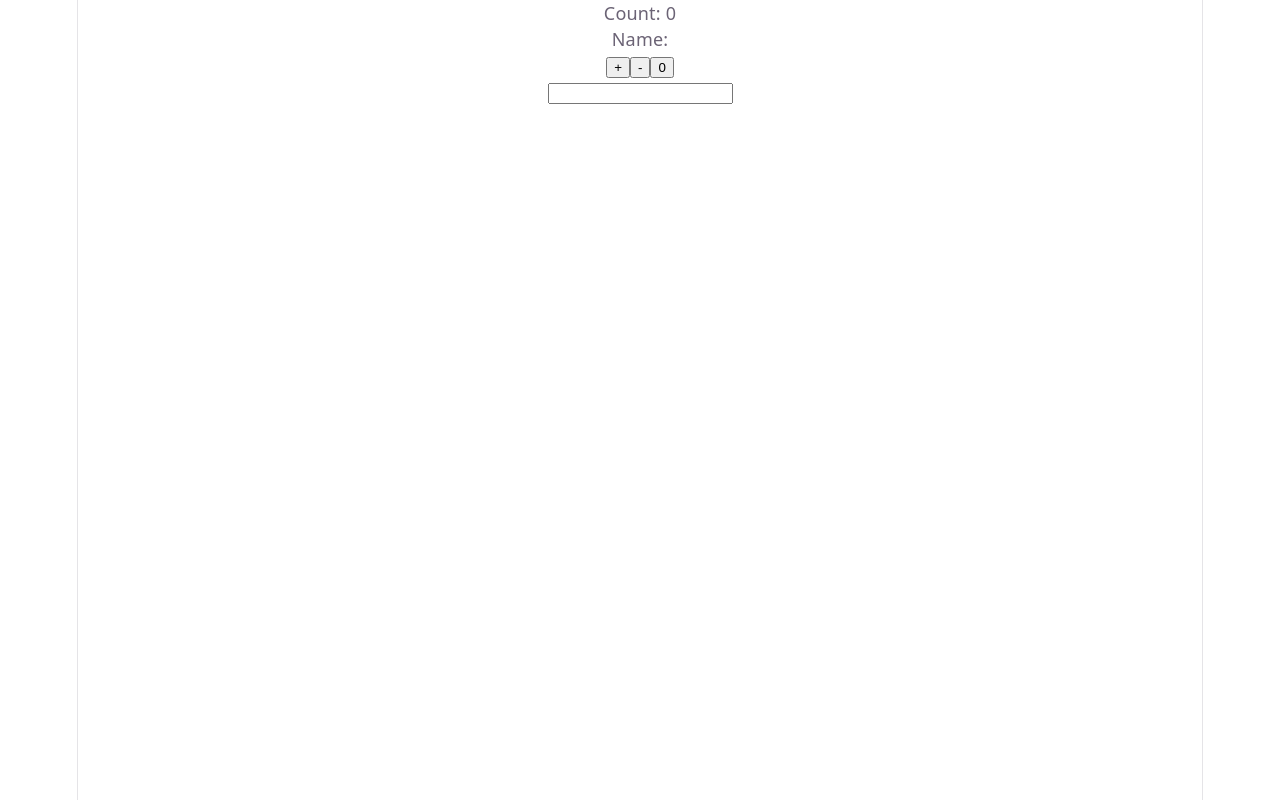
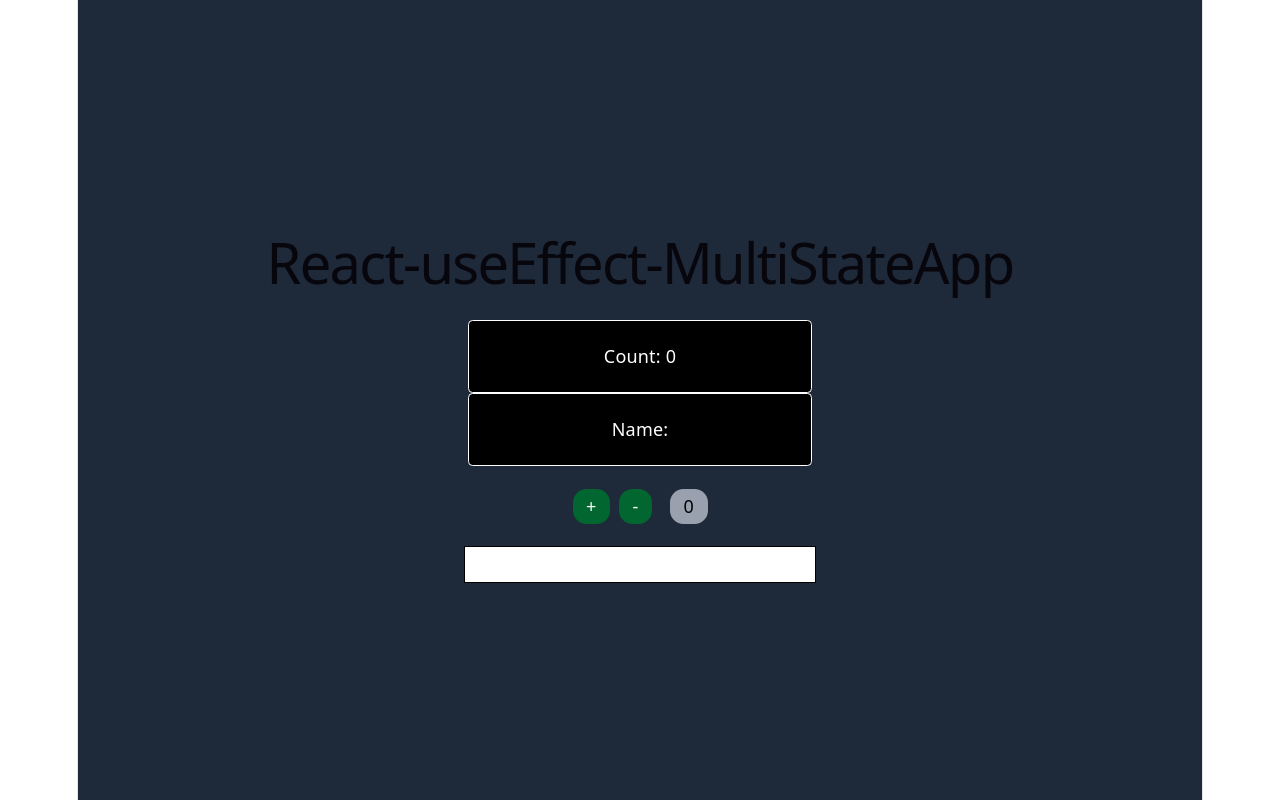
Before and after one commit to TakaDev1/React-useEffect-MultiStateApp, a React (Vite) app: page / in a window 1280 px wide. Built offline with nearby package versions, Linux system fonts and the light colour scheme.

Commit message:
style: Adjustment Design

```diff
--- a/src/App.tsx
+++ b/src/App.tsx
@@ -13,7 +13,8 @@ function App() {
   }, [count, name]);
   return (
     <>
-      <div>
+      <div className="min-h-screen bg-gray-800 flex flex-col items-center justify-center">
+        <h1 className="!mb-10">React-useEffect-MultiStateApp</h1>
         <DisplayState count={count} name={name} />
         <HandleCounter setCount={setCount} />
         <HandleName name={name} setName={setName} />
--- a/src/components/DisplayState.tsx
+++ b/src/components/DisplayState.tsx
@@ -8,8 +8,8 @@ interface DisplayInfoInterface {
 const DisplayState = ({ count, name }: DisplayInfoInterface) => {
   return (
     <div>
-      <p>Count: {count}</p>
-      <p>Name: {name}</p>
+      <p className="border w-full rounded bg-black px-30 py-5 text-white">Count: {count}</p>
+      <p className="border w-full rounded bg-black px-30 py-5 text-white">Name: {name}</p>
     </div>
   );
 };
--- a/src/components/HandleCounter.tsx
+++ b/src/components/HandleCounter.tsx
@@ -19,10 +19,24 @@ const HandleCounter = ({ setCount }: HandleCounterInterface) => {
     setCount(0);
   };
   return (
-    <div>
-      <button onClick={handleIncrement}>+</button>
-      <button onClick={handleDecrement}>-</button>
-      <button onClick={handleReset}>0</button>
+    <div className="flex w-30 justify-between my-5">
+      <div>
+        <button
+          onClick={handleIncrement}
+          className="bg-green-800 px-3 py-1 rounded-xl text-white hover:opacity-70 cursor-pointer transition mr-2"
+        >
+          +
+        </button>
+        <button
+          onClick={handleDecrement}
+          className="bg-green-800 px-3 py-1 rounded-xl text-white hover:opacity-70 cursor-pointer transition"
+        >
+          -
+        </button>
+      </div>
+      <button onClick={handleReset} className="bg-gray-400 text-black px-3 py-1 rounded-xl">
+        0
+      </button>
     </div>
   );
 };
--- a/src/components/HandleName.tsx
+++ b/src/components/HandleName.tsx
@@ -12,7 +12,12 @@ const HandleName = ({ name, setName }: HandleNameInterface) => {
 
   return (
     <div>
-      <input type="text" value={name} onChange={handleName} />
+      <input
+        type="text"
+        value={name}
+        onChange={handleName}
+        className="border px-10 py-1 text-center bg-white text-black"
+      />
     </div>
   );
 };
--- a/src/index.css
+++ b/src/index.css
@@ -1,3 +1,5 @@
+@import 'tailwindcss';
+
 :root {
   --text: #6b6375;
   --text-h: #08060d;
--- a/vite.config.ts
+++ b/vite.config.ts
@@ -1,7 +1,8 @@
-import react from '@vitejs/plugin-react'
-import { defineConfig } from 'vite'
+import react from "@vitejs/plugin-react";
+import { defineConfig } from "vite";
+import tailwindcss from "@tailwindcss/vite";
 
 // https://vite.dev/config/
 export default defineConfig({
-  plugins: [react()],
-})
+  plugins: [react(), tailwindcss()],
+});
```
Also changed, not shown: 1 other file (tests, documents, lock files or other folders).
